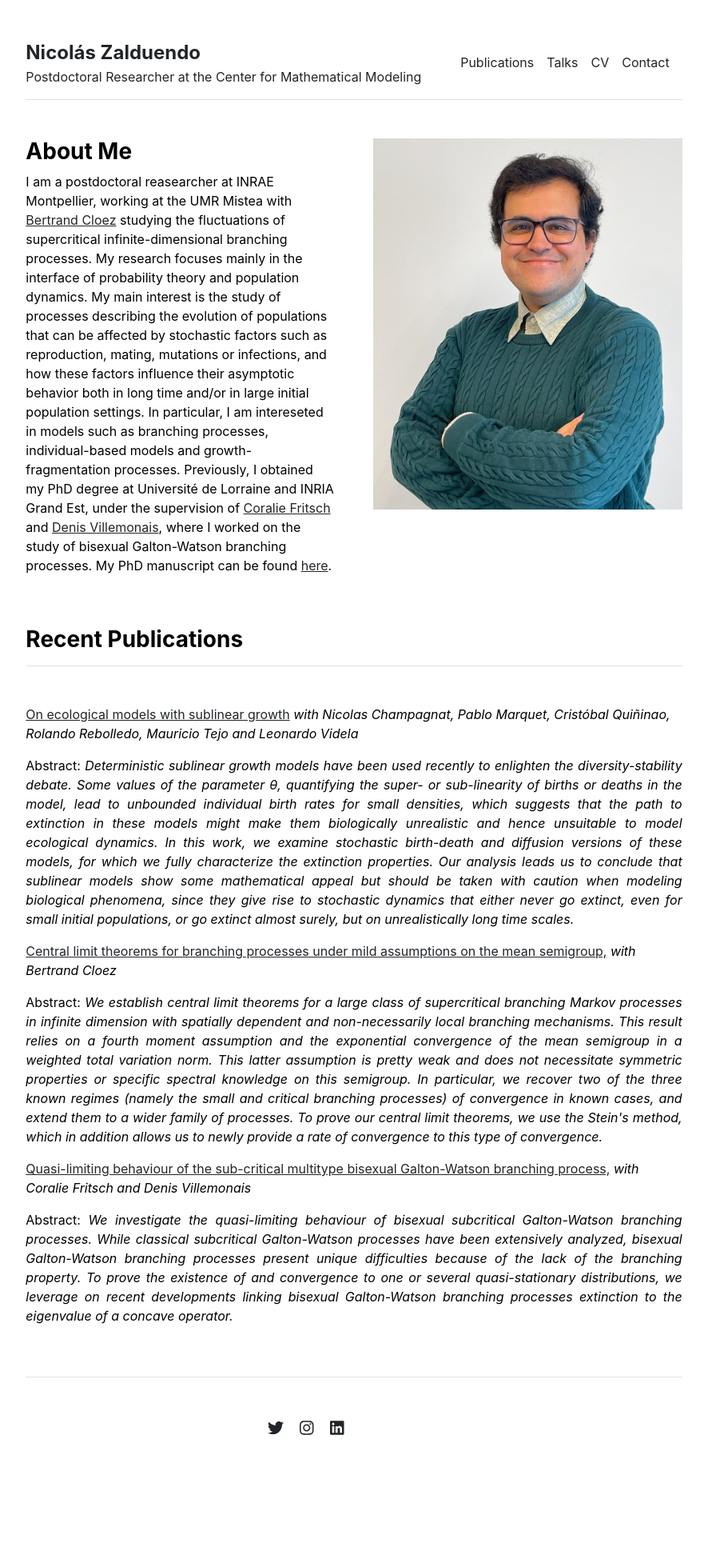
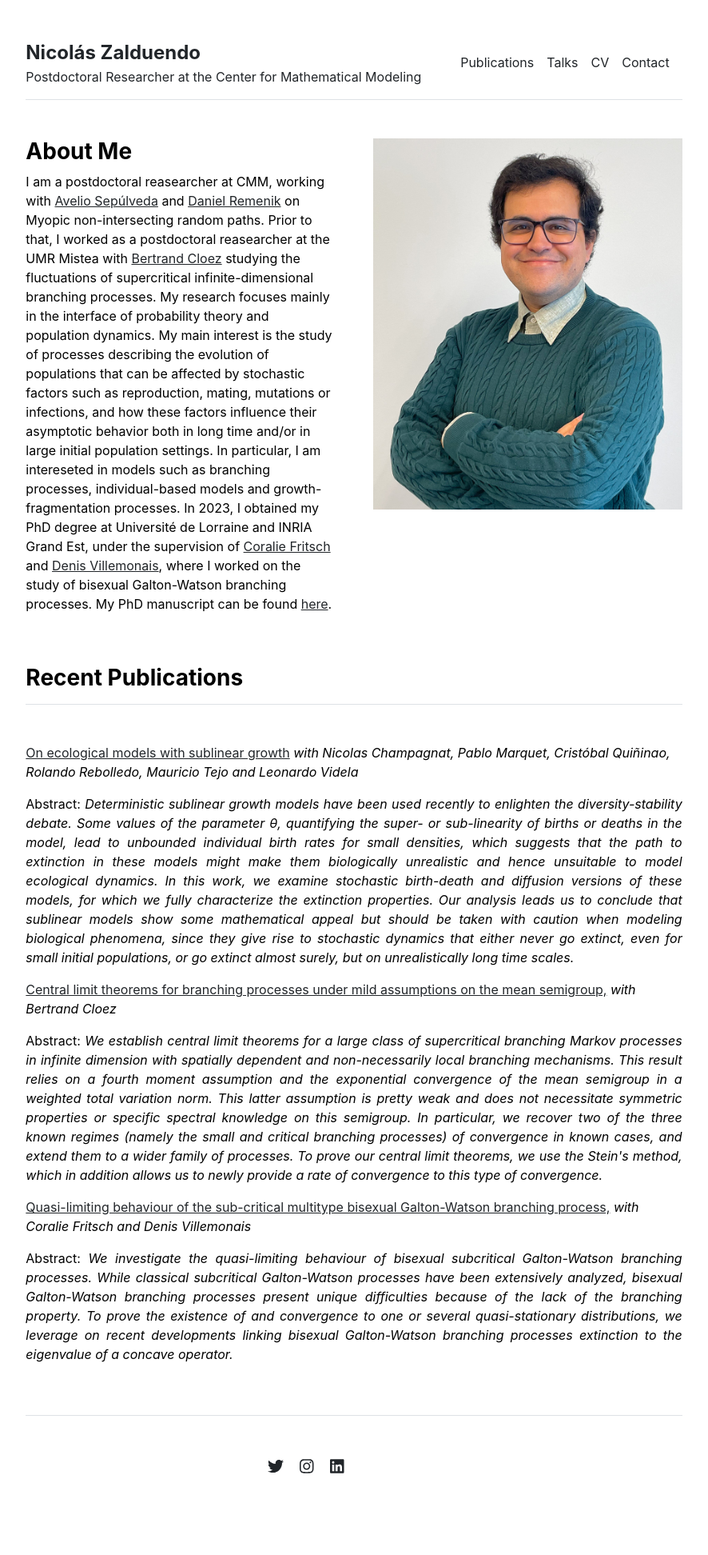
Before and after one commit to nzalduendo/nzalduendo.github.io, a Jekyll site: the page built from index.md, in a window 1280 px wide. Shown: the whole page at 80% size, without its empty margins (197-1083 px from the left). Built offline with Jekyll 4.4.1, drawn with Linux system fonts in a browser that asks for light colours; before the commit the page ends 1896 px from its top, so only the background shows below that.

Commit message:
Update index.md

```diff
--- a/index.md
+++ b/index.md
@@ -2,4 +2,4 @@
 layout: home
 title: "Home"
 ---
-I am a postdoctoral reasearcher at INRAE Montpellier, working at the UMR Mistea with <a href='https://sites.google.com/view/bertrandcloez'>Bertrand Cloez</a> studying the fluctuations of supercritical infinite-dimensional branching processes. My research focuses mainly in the interface of probability theory and population dynamics. My main interest is the study of processes describing the evolution of populations that can be affected by stochastic factors such as reproduction, mating, mutations or infections, and how these factors influence their asymptotic behavior both in long time and/or in large initial population settings. In particular, I am intereseted in models such as branching processes, individual-based models and growth-fragmentation processes. Previously, I obtained my PhD degree at Université de Lorraine and INRIA Grand Est, under the supervision of <a href='http://coralie-fritsch.perso.math.cnrs.fr'>Coralie Fritsch</a> and <a href='http://www.normalesup.org/~villemonais/'>Denis Villemonais</a>, where I worked on the study of bisexual Galton-Watson branching processes. My PhD manuscript can be found <a href='https://theses.fr/2023LORR0285'>here</a>.
+I am a postdoctoral reasearcher at CMM, working with <a href='https://www.dim.uchile.cl/~lsepulveda/'>Avelio Sepúlveda</a> and <a href='https://www.dim.uchile.cl/~dremenik/'>Daniel Remenik</a> on Myopic non-intersecting random paths. Prior to that, I worked as a postdoctoral reasearcher at the UMR Mistea with <a href='https://sites.google.com/view/bertrandcloez'>Bertrand Cloez</a> studying the fluctuations of supercritical infinite-dimensional branching processes. My research focuses mainly in the interface of probability theory and population dynamics. My main interest is the study of processes describing the evolution of populations that can be affected by stochastic factors such as reproduction, mating, mutations or infections, and how these factors influence their asymptotic behavior both in long time and/or in large initial population settings. In particular, I am intereseted in models such as branching processes, individual-based models and growth-fragmentation processes. In 2023, I obtained my PhD degree at Université de Lorraine and INRIA Grand Est, under the supervision of <a href='http://coralie-fritsch.perso.math.cnrs.fr'>Coralie Fritsch</a> and <a href='http://www.normalesup.org/~villemonais/'>Denis Villemonais</a>, where I worked on the study of bisexual Galton-Watson branching processes. My PhD manuscript can be found <a href='https://theses.fr/2023LORR0285'>here</a>.
```
